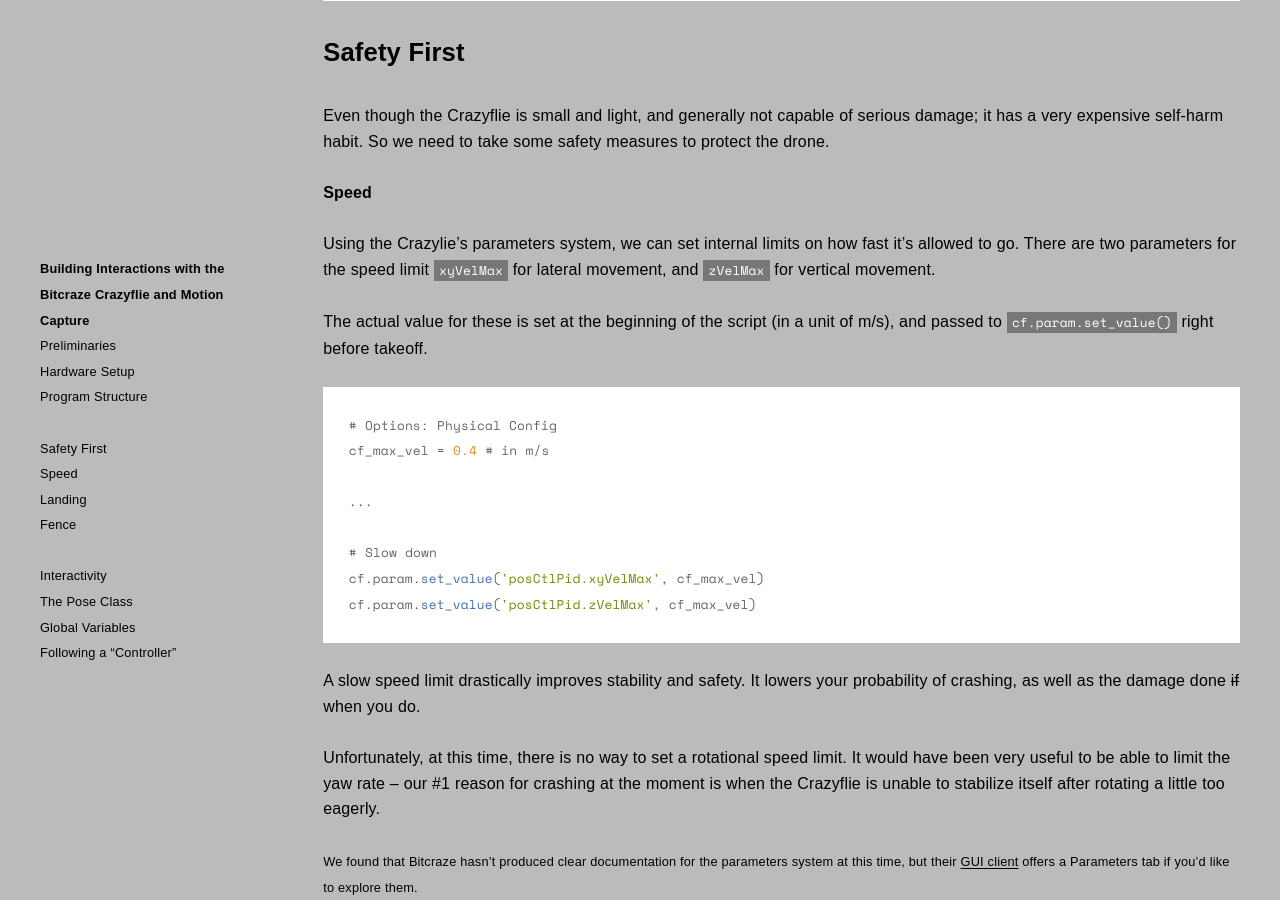
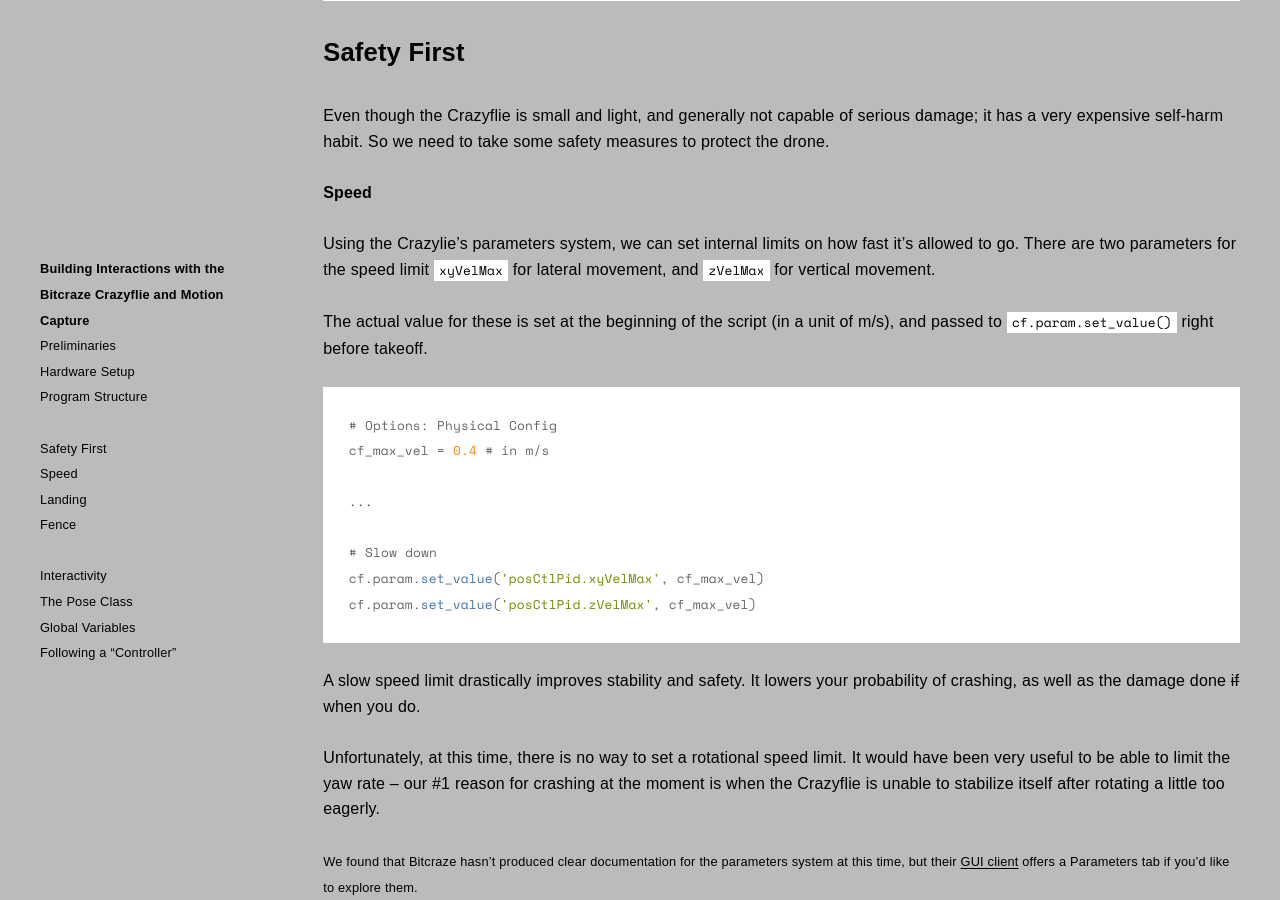
Before and after one commit to l77l77/mbaytas.github.io, a Jekyll site: the page built from crazyflie.md, in a window 1280 px wide and 900 px high, scrolled down 2034 px. Built offline with Jekyll 4.4.1, drawn with Linux system fonts in a browser that asks for light colours; some web fonts are replaced; our own code applies the rules of GitHub Pages for plain Markdown files; comment, search, counter and statistics services are not loaded.

Commit message:
Update default.html

```diff
--- a/_layouts/default.html
+++ b/_layouts/default.html
@@ -136,8 +136,7 @@
       }
 
       p code {
-        color: #fff;
-        background: #777;
+        background: #fff;
         padding: 0.08rem 0.32rem;
       }
 
```
